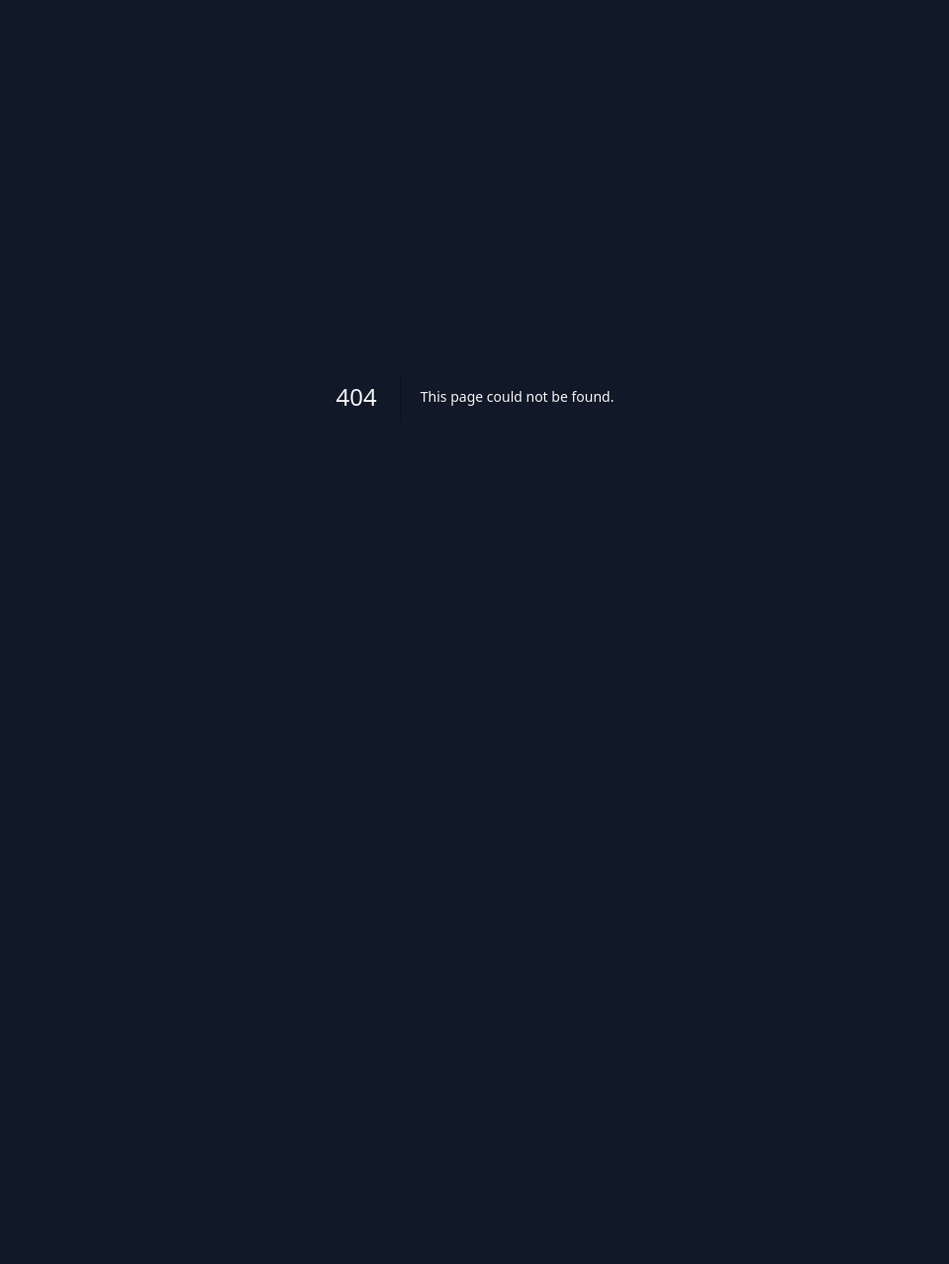
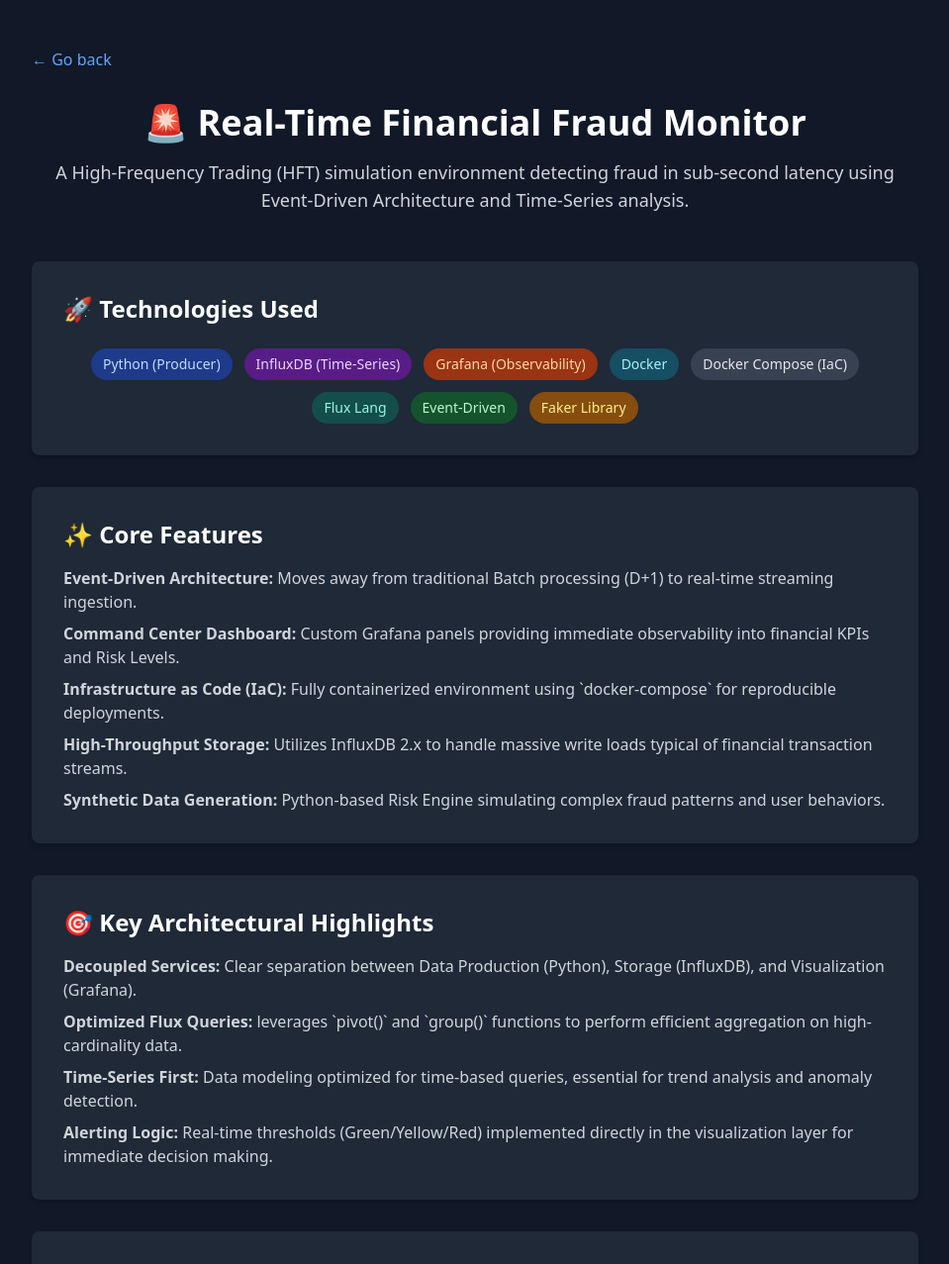
Before and after one commit to Pissaia92/my-webspace, a Next.js app: page /projects/fraud-monitor in a window 1280 px wide. Before the commit this address had no page. Shown: the top 1277 px of the page at 99% size, without its empty margins (160-1119 px from the left). Before the commit the page ends 800 px from the top, so only its background shows below. Built offline with nearby package versions, Linux system fonts and the light colour scheme.

Commit message:
fraud monitor added

```diff
--- /dev/null
+++ b/src/app/projects/fraud-monitor/page.tsx
@@ -0,0 +1,187 @@
+import Link from 'next/link';
+import React from 'react';
+
+const RealTimeFraudPage: React.FC = () => {
+  const technologies = [
+    { name: 'Python (Producer)', color: 'bg-blue-900 text-blue-200' },
+    { name: 'InfluxDB (Time-Series)', color: 'bg-purple-900 text-purple-200' },
+    { name: 'Grafana (Observability)', color: 'bg-orange-800 text-orange-200' },
+    { name: 'Docker', color: 'bg-cyan-900 text-cyan-200' },
+    { name: 'Docker Compose (IaC)', color: 'bg-gray-700 text-gray-200' },
+    { name: 'Flux Lang', color: 'bg-teal-900 text-teal-200' },
+    { name: 'Event-Driven', color: 'bg-green-900 text-green-200' },
+    { name: 'Faker Library', color: 'bg-yellow-800 text-yellow-200' },
+  ];
+
+  return (
+    <div className="min-h-screen bg-gray-900 text-white px-6 py-12">
+      <div className="max-w-4xl mx-auto">
+        <Link
+          href="/projects"
+          className="text-blue-400 hover:underline mb-8 inline-block"
+        >
+          ← Go back
+        </Link>
+
+        {/* Header */}
+        <header className="text-center mb-12">
+          <h1 className="text-3xl md:text-4xl font-bold text-white mb-4">
+            🚨 Real-Time Financial Fraud Monitor
+          </h1>
+          <p className="text-lg text-gray-300">
+            A High-Frequency Trading (HFT) simulation environment detecting
+            fraud in sub-second latency using Event-Driven Architecture and
+            Time-Series analysis.
+          </p>
+        </header>
+
+        {/* Technology Badges */}
+        <section className="bg-gray-800 p-8 rounded-lg shadow-md mb-8">
+          <h2 className="text-2xl font-semibold text-white mb-6">
+            🚀 Technologies Used
+          </h2>
+          <div className="flex flex-wrap gap-3 justify-center">
+            {technologies.map(tech => (
+              <span
+                key={tech.name}
+                className={`px-3 py-1.5 text-sm rounded-full font-medium ${tech.color} transition hover:shadow-md hover:scale-105`}
+              >
+                {tech.name}
+              </span>
+            ))}
+          </div>
+        </section>
+
+        {/* Core Features */}
+        <section className="bg-gray-800 p-8 rounded-lg shadow-md mb-8">
+          <h2 className="text-2xl font-semibold text-white mb-4">
+            ✨ Core Features
+          </h2>
+          <ul className="space-y-2 text-gray-300">
+            <li>
+              <strong>Event-Driven Architecture:</strong> Moves away from
+              traditional Batch processing (D+1) to real-time streaming
+              ingestion.
+            </li>
+            <li>
+              <strong>Command Center Dashboard:</strong> Custom Grafana panels
+              providing immediate observability into financial KPIs and Risk
+              Levels.
+            </li>
+            <li>
+              <strong>Infrastructure as Code (IaC):</strong> Fully containerized
+              environment using `docker-compose` for reproducible deployments.
+            </li>
+            <li>
+              <strong>High-Throughput Storage:</strong> Utilizes InfluxDB 2.x to
+              handle massive write loads typical of financial transaction
+              streams.
+            </li>
+            <li>
+              <strong>Synthetic Data Generation:</strong> Python-based Risk
+              Engine simulating complex fraud patterns and user behaviors.
+            </li>
+          </ul>
+        </section>
+
+        {/* Key Architectural Highlights */}
+        <section className="bg-gray-800 p-8 rounded-lg shadow-md mb-8">
+          <h2 className="text-2xl font-semibold text-white mb-4">
+            🎯 Key Architectural Highlights
+          </h2>
+          <ul className="space-y-2 text-gray-300">
+            <li>
+              <strong>Decoupled Services:</strong> Clear separation between Data
+              Production (Python), Storage (InfluxDB), and Visualization
+              (Grafana).
+            </li>
+            <li>
+              <strong>Optimized Flux Queries:</strong> leverages `pivot()` and
+              `group()` functions to perform efficient aggregation on
+              high-cardinality data.
+            </li>
+            <li>
+              <strong>Time-Series First:</strong> Data modeling optimized for
+              time-based queries, essential for trend analysis and anomaly
+              detection.
+            </li>
+            <li>
+              <strong>Alerting Logic:</strong> Real-time thresholds
+              (Green/Yellow/Red) implemented directly in the visualization layer
+              for immediate decision making.
+            </li>
+          </ul>
+        </section>
+
+        {/* Project Outcomes */}
+        <section className="bg-gray-800 p-8 rounded-lg shadow-md mb-8">
+          <h2 className="text-2xl font-semibold text-white mb-4">
+            📊 Project Outcomes
+          </h2>
+          <ul className="space-y-2 text-gray-300">
+            <li>
+              Drastically reduced fraud detection latency from{' '}
+              <strong>24 hours to sub-second</strong>.
+            </li>
+            <li>
+              Established a centralized <strong>Observability Platform</strong>{' '}
+              for monitoring financial risk in real-time.
+            </li>
+            <li>
+              Demonstrated capability to handle high-velocity data streams using
+              modern open-source tools.
+            </li>
+            <li>
+              Created a portable, &quot;run-anywhere&quot; solution via Docker
+              containers.
+            </li>
+          </ul>
+        </section>
+
+        {/* Project Links */}
+        <section className="bg-gray-800 p-8 rounded-lg shadow-md mb-8">
+          <h2 className="text-2xl font-semibold text-white mb-4">
+            📘 Project Links
+          </h2>
+          <p className="text-gray-300 mb-6">
+            Access the GitHub repository and the comprehensive README file
+            (featuring the live dashboard demo) which serves as the technical
+            documentation.
+          </p>
+
+          <div className="flex flex-col sm:flex-row justify-center gap-4 mt-10">
+            <div className="text-center">
+              <p className="text-gray-400 text-sm mb-2">
+                View technical documentation (README)
+              </p>
+              <Link
+                href="https://github.com/Pissaia92/fraud-monitor/blob/main/README.md"
+                target="_blank"
+                rel="noopener noreferrer"
+                className="inline-block bg-purple-600 hover:bg-purple-700 text-white px-6 py-3 rounded-lg font-medium transition transform hover:scale-105"
+              >
+                📖 View Documentation
+              </Link>
+            </div>
+
+            <div className="text-center">
+              <p className="text-gray-400 text-sm mb-2">
+                Access the project repository
+              </p>
+              <Link
+                href="https://github.com/Pissaia92/fraud-monitor"
+                target="_blank"
+                rel="noopener noreferrer"
+                className="inline-block bg-blue-600 hover:bg-blue-700 text-white px-6 py-3 rounded-lg font-medium transition transform hover:scale-105"
+              >
+                🌐 Access Repository
+              </Link>
+            </div>
+          </div>
+        </section>
+      </div>
+    </div>
+  );
+};
+
+export default RealTimeFraudPage;
--- a/src/app/projects/page.tsx
+++ b/src/app/projects/page.tsx
@@ -43,6 +43,26 @@
             </p>
             <Link
               href="/projects/inferno-mlaas"
+              className="text-blue-400 hover:underline text-sm"
+            >
+              → See details
+            </Link>
+          </div>
+
+          {/* Projeto: Real-Time Fraud Monitor (Streaming & Observability) */}
+          <div className="bg-gray-800 p-6 rounded-lg shadow-md hover:shadow-lg transition">
+            <h2 className="text-xl font-semibold text-white mb-3">
+              🚨 Real-Time Financial Fraud Monitor
+            </h2>
+            <p className="text-gray-300 mb-4 text-sm">
+              Implementation of an **Event-Driven Architecture** to reduce fraud
+              detection latency from days to **sub-second**. Processes
+              continuous transaction streams using Python/InfluxDB, with
+              **Grafana** serving as the **Command Center** for real-time
+              observability, KPI tracking, and critical alerting.
+            </p>
+            <Link
+              href="/projects/realtime-monitor"
               className="text-blue-400 hover:underline text-sm"
             >
               → See details
```
